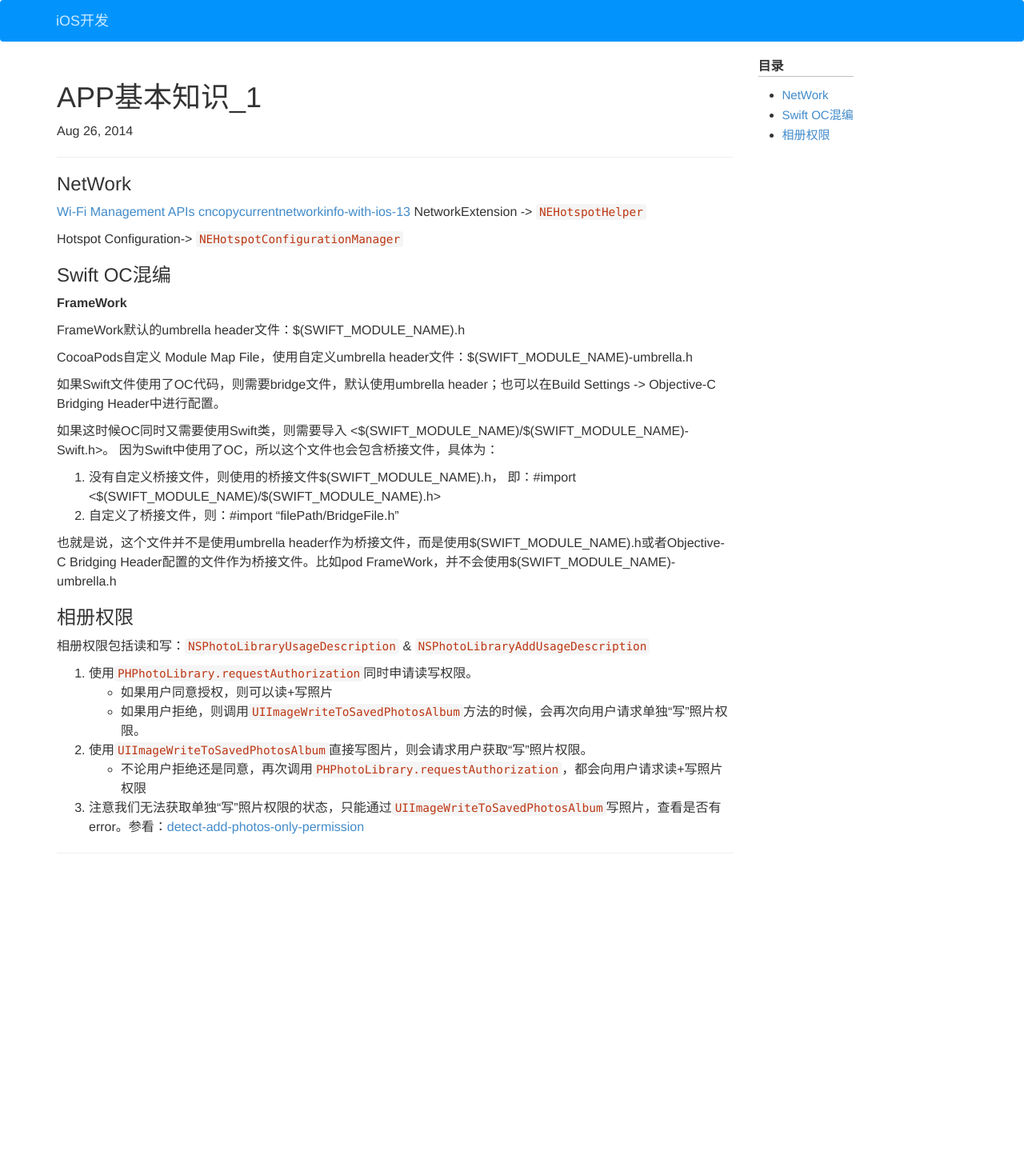
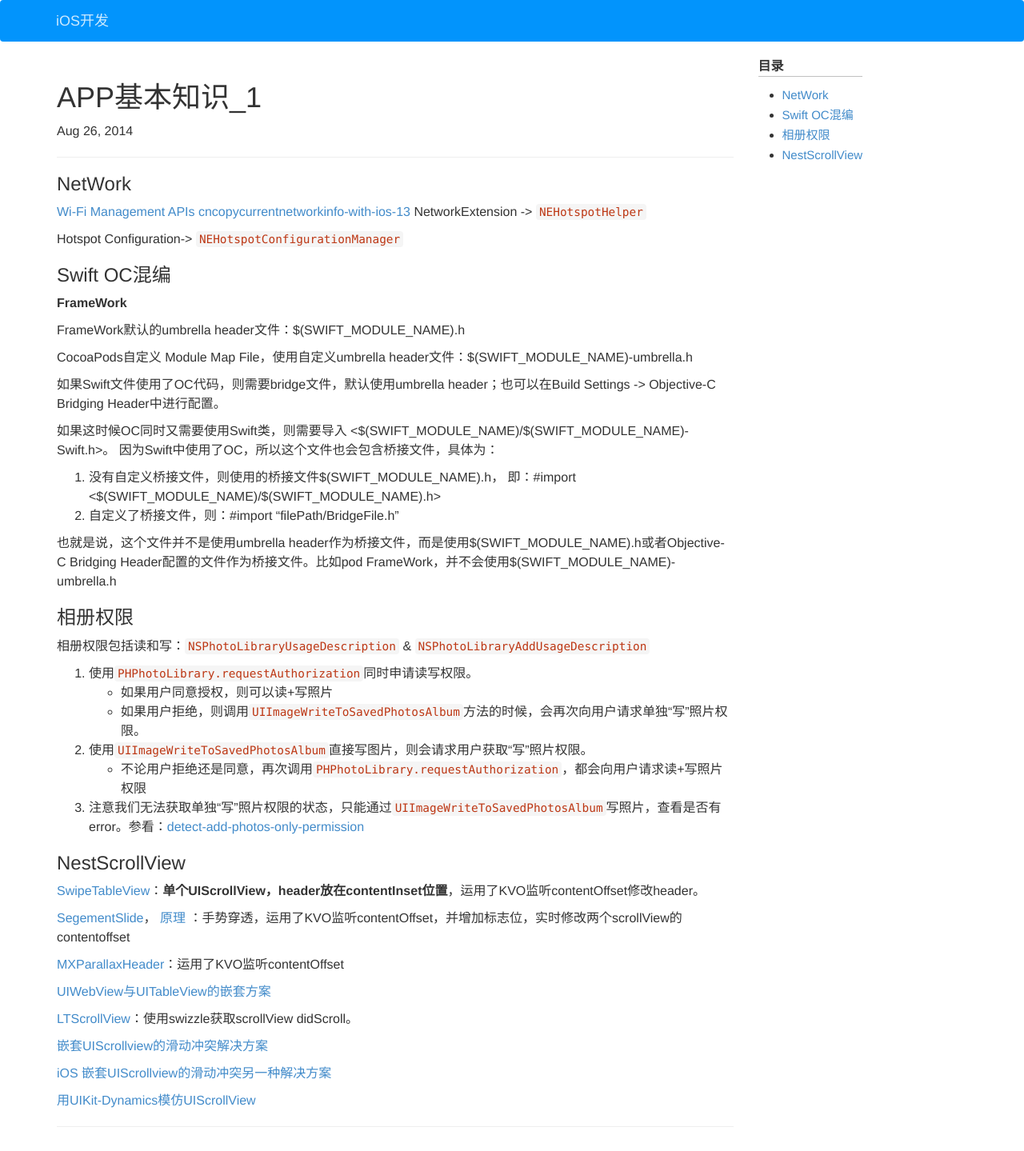
Before and after one commit to wigl/wigl.github.io, a Jekyll site: the page built from _posts/2014-08-26-UI_Foun_1.md, in a window 1280 px wide. Shown: the whole page at 80% size. Built offline with Jekyll 4.4.1, drawn with Linux system fonts in a browser that asks for light colours; before the commit the page ends 1097 px from its top, so only the background shows below that.

Commit message:
Add nest scrollView.

```diff
--- a/_posts/2014-08-26-UI_Foun_1.md
+++ b/_posts/2014-08-26-UI_Foun_1.md
@@ -45,3 +45,21 @@ CocoaPods自定义 Module Map File，使用自定义umbrella header文件：$(SW
  - 不论用户拒绝还是同意，再次调用`PHPhotoLibrary.requestAuthorization`，都会向用户请求读+写照片权限
 
 3. 注意我们无法获取单独“写”照片权限的状态，只能通过`UIImageWriteToSavedPhotosAlbum`写照片，查看是否有error。参看：[detect-add-photos-only-permission](https://stackoverflow.com/questions/46341694/detect-add-photos-only-permission)
+
+### NestScrollView
+
+[SwipeTableView](https://github.com/Roylee-ML/SwipeTableView)：**单个UIScrollView，header放在contentInset位置**，运用了KVO监听contentOffset修改header。
+
+[SegementSlide](https://github.com/Jiar/SegementSlide)， [原理](https://juejin.im/post/5c63ee7d51882562654aaf37) ：手势穿透，运用了KVO监听contentOffset，并增加标志位，实时修改两个scrollView的contentoffset
+
+[MXParallaxHeader](https://github.com/maxep/MXParallaxHeader)：运用了KVO监听contentOffset
+
+[UIWebView与UITableView的嵌套方案](https://www.jianshu.com/p/42858f95ab43)
+
+[LTScrollView](https://github.com/gltwy/LTScrollView)：使用swizzle获取scrollView didScroll。
+
+[嵌套UIScrollview的滑动冲突解决方案](https://www.jianshu.com/p/040772693872)
+
+[iOS 嵌套UIScrollview的滑动冲突另一种解决方案](https://www.jianshu.com/p/df01610b4e73)
+
+[用UIKit-Dynamics模仿UIScrollView](http://mobilists.eleme.io/2016/03/15/%E7%94%A8UIKit-Dynamics%E6%A8%A1%E4%BB%BFUIScrollView/)
```
